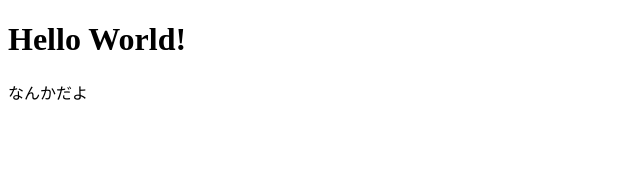
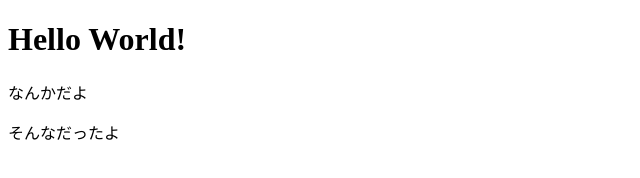
Before and after one commit to NinaFujimori/3-6test, a plain HTML site: page index.html in a window 1280 px wide. Shown: the whole page, without its empty margins (0-640 px from the left). Drawn offline with Linux system fonts and the light colour scheme.

Commit message:
そんなだったって

```diff
--- a/index.html
+++ b/index.html
@@ -8,5 +8,6 @@
 <body>
     <h1>Hello World!</h1>
     <p>なんかだよ</p>
+    <p>そんなだったよ</p>
 </body>
 </html>
```
